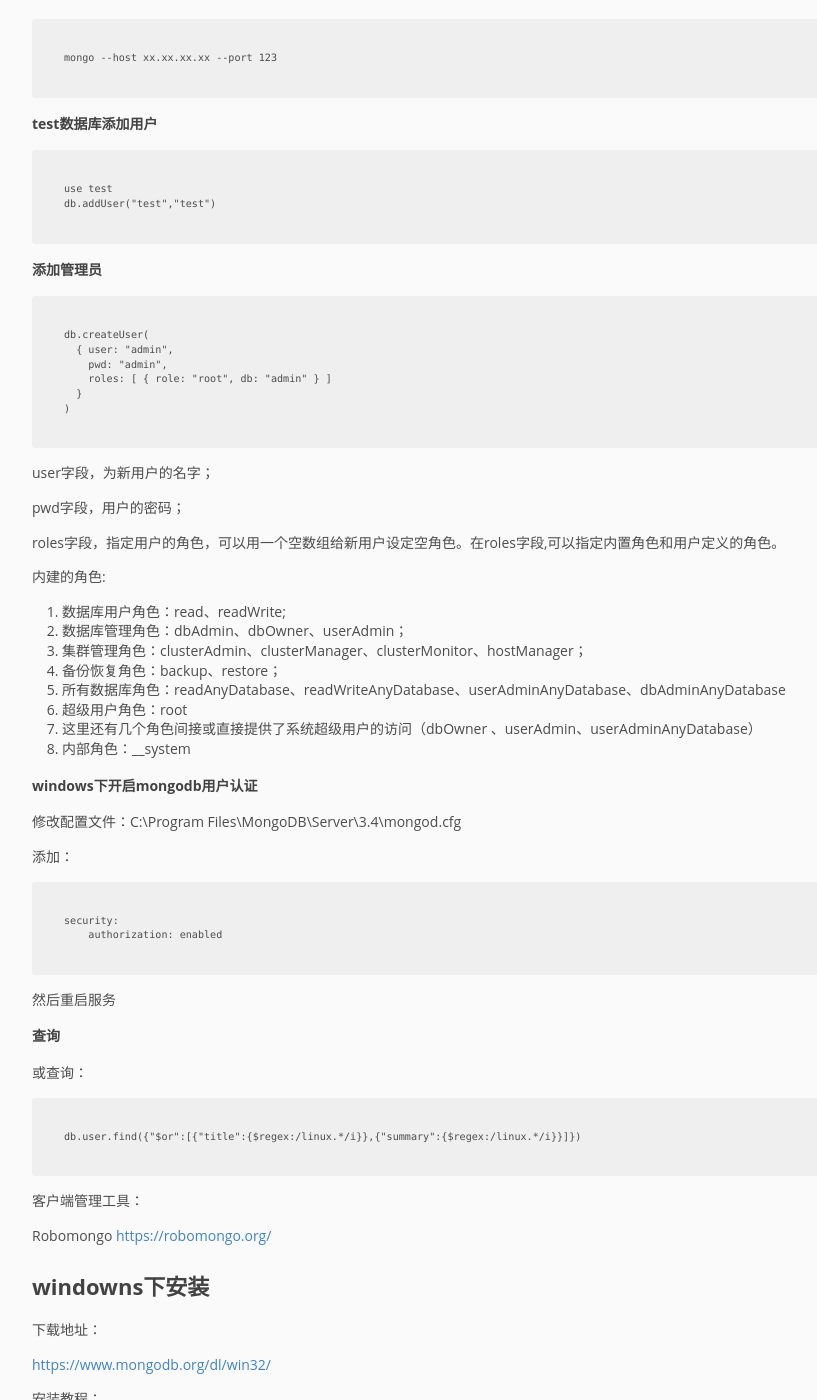
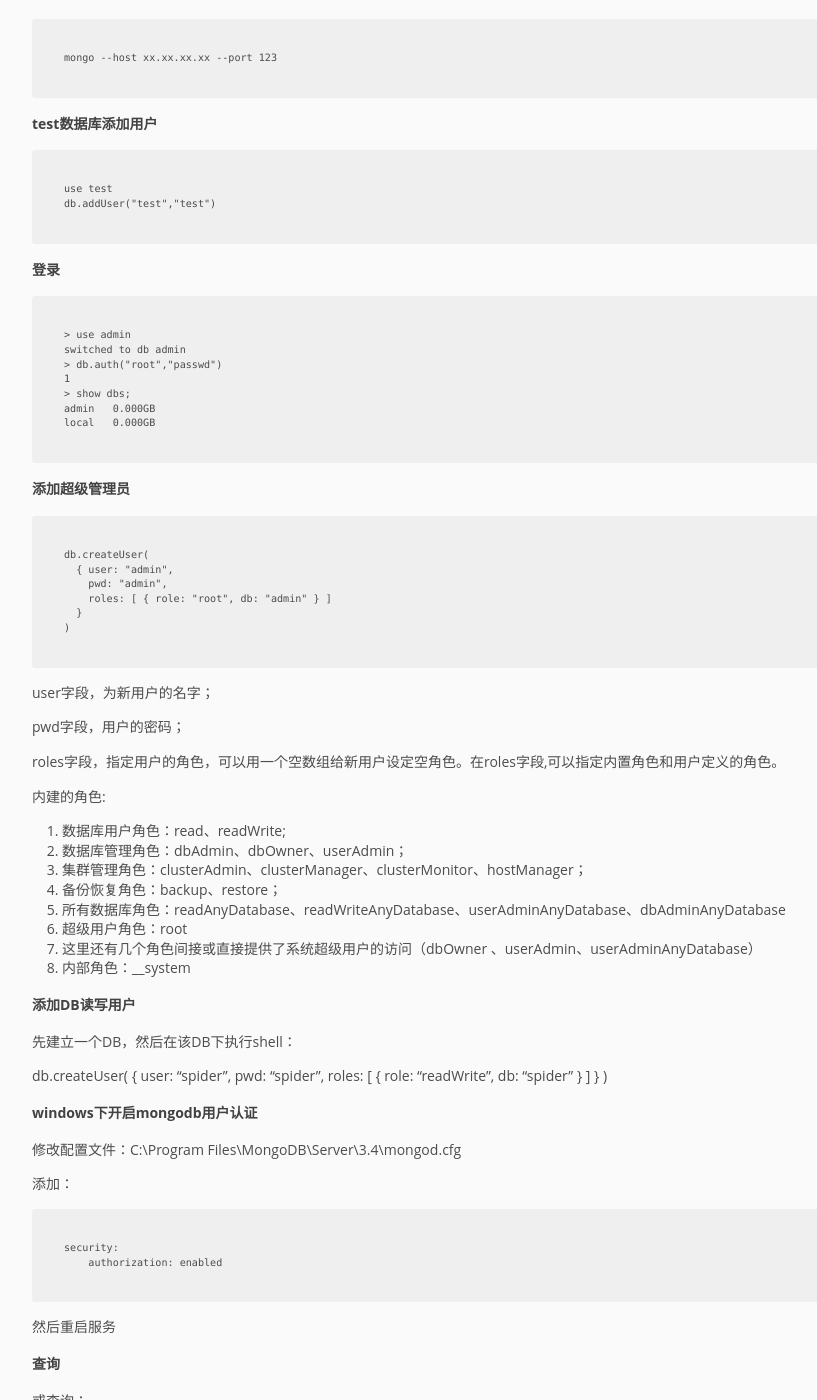
Before and after one commit to pingmalu/pingmalu.github.io, a Jekyll site: the page built from _posts/2016-03-28-MongoDB安装过程.md, in a window 1280 px wide and 1400 px high, scrolled down 652 px. Shown: the whole window, without its empty margins (168-985 px from the left). Built offline with Jekyll 4.4.1, drawn with Linux system fonts in a browser that asks for light colours; nearby versions of some CDN libraries.

Commit message:
'update'

```diff
--- a/_posts/2016-03-28-MongoDB安装过程.md
+++ b/_posts/2016-03-28-MongoDB安装过程.md
@@ -22,7 +22,17 @@ title: MongoDB安装过程
 	use test
 	db.addUser("test","test")
 
-### 添加管理员
+### 登录
+
+	> use admin
+	switched to db admin
+	> db.auth("root","passwd")
+	1
+	> show dbs;
+	admin   0.000GB
+	local   0.000GB
+
+### 添加超级管理员
 
 	db.createUser(
       { user: "admin",
@@ -47,6 +57,17 @@ roles字段，指定用户的角色，可以用一个空数组给新用户设定
 1. 超级用户角色：root
 1. 这里还有几个角色间接或直接提供了系统超级用户的访问（dbOwner 、userAdmin、userAdminAnyDatabase）
 1. 内部角色：__system
+
+### 添加DB读写用户
+
+先建立一个DB，然后在该DB下执行shell：
+
+db.createUser(
+  { user: "spider",
+    pwd: "spider",
+    roles: [ { role: "readWrite", db: "spider" } ]
+  }
+)
 
 ### windows下开启mongodb用户认证
 
```
